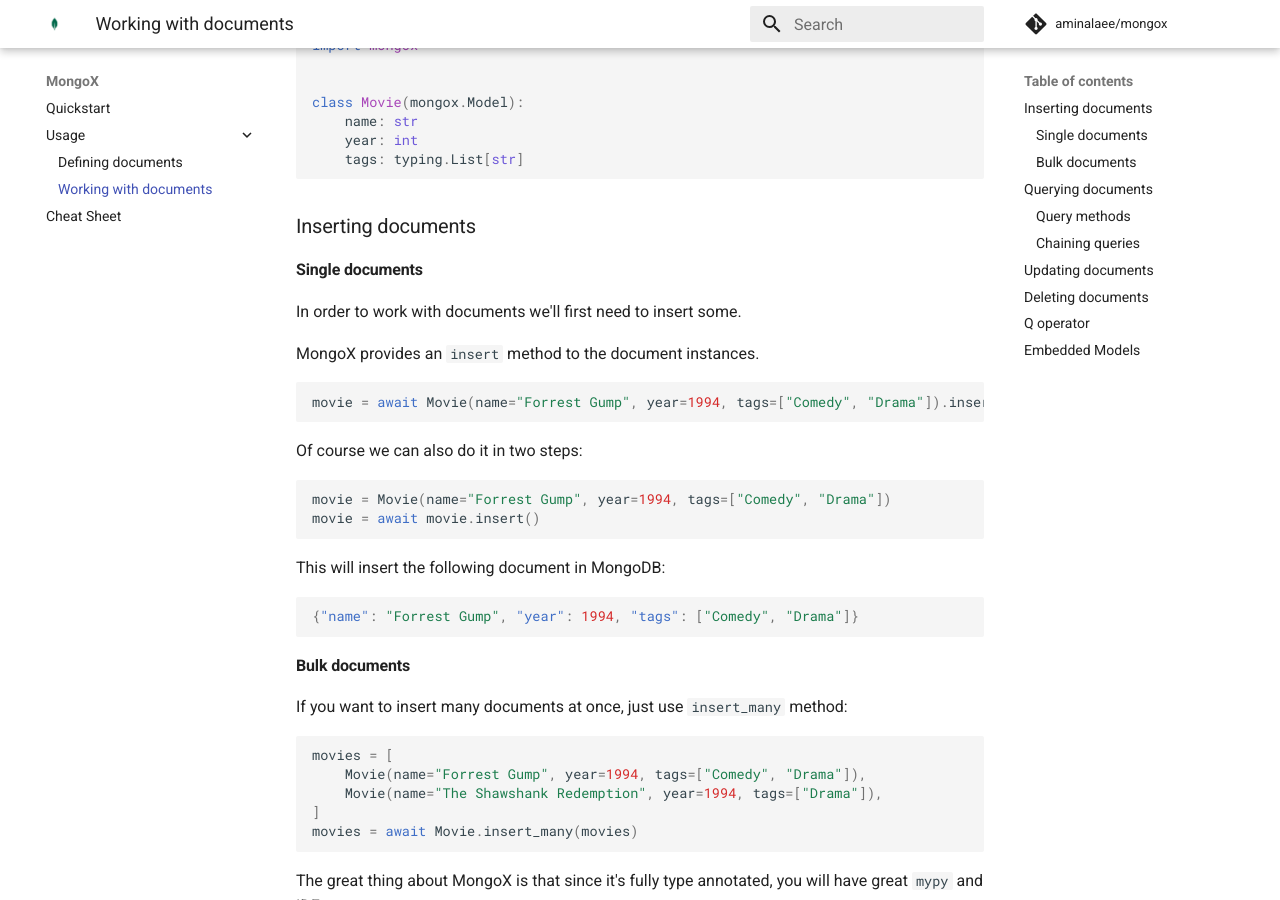
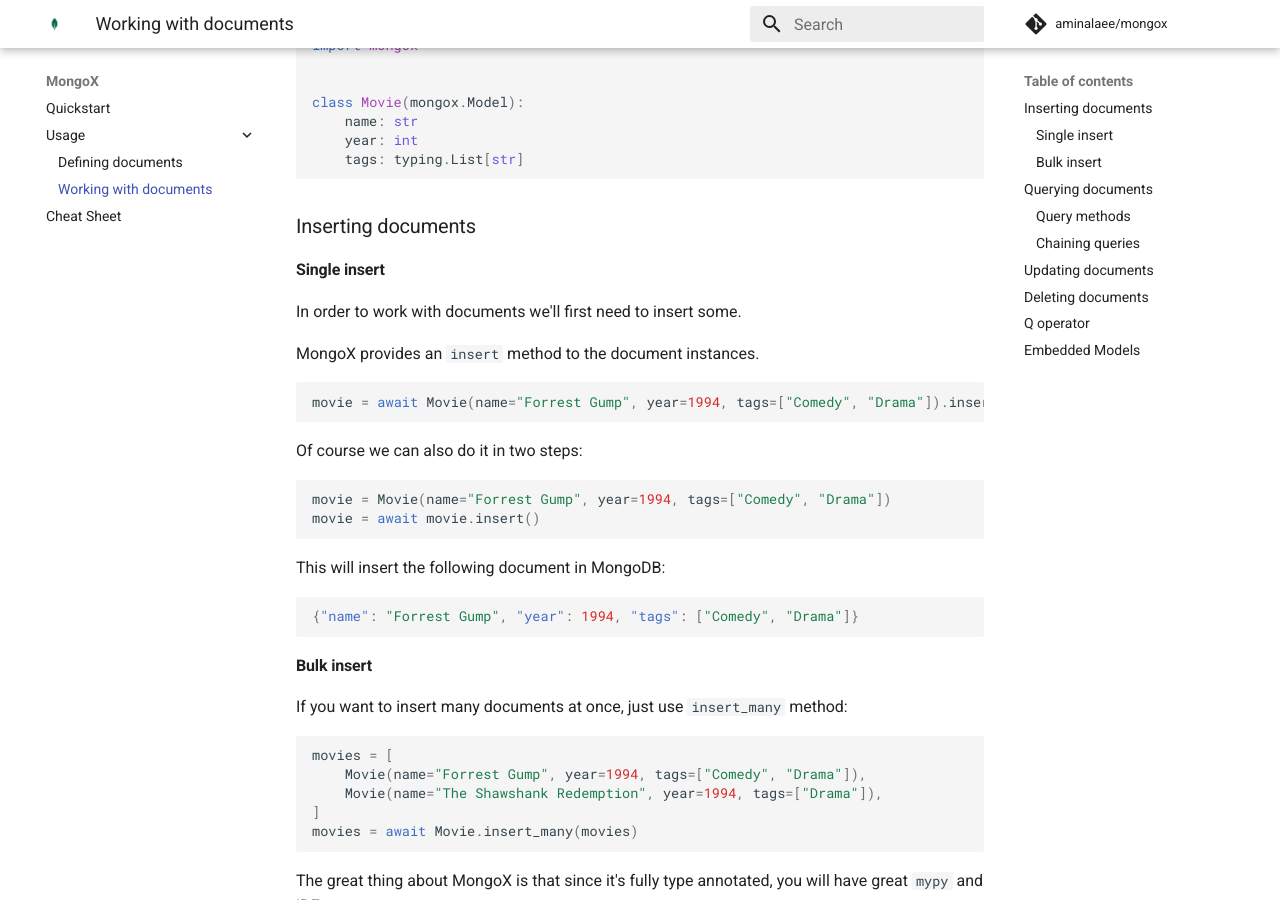
Before and after one commit to aminalaee/mongox, an MkDocs documentation site: the page built from docs/queriying_documents.md, in a window 1280 px wide and 900 px high, scrolled down 215 px. Built offline with MkDocs 1.6.1 and Material for MkDocs 9.7.7, drawn with Linux system fonts in a browser that asks for light colours; comment, search, counter and statistics services are not loaded.

Commit message:
Update queriying_documents.md

````diff
--- a/docs/queriying_documents.md
+++ b/docs/queriying_documents.md
@@ -13,7 +13,7 @@
 
 ### Inserting documents
 
-#### Single documents
+#### Single insert
 
 In order to work with documents we'll first need to insert some.
 
@@ -36,7 +36,7 @@
 {"name": "Forrest Gump", "year": 1994, "tags": ["Comedy", "Drama"]}
 ```
 
-#### Bulk documents
+#### Bulk insert
 
 If you want to insert many documents at once, just use `insert_many` method:
 
````
